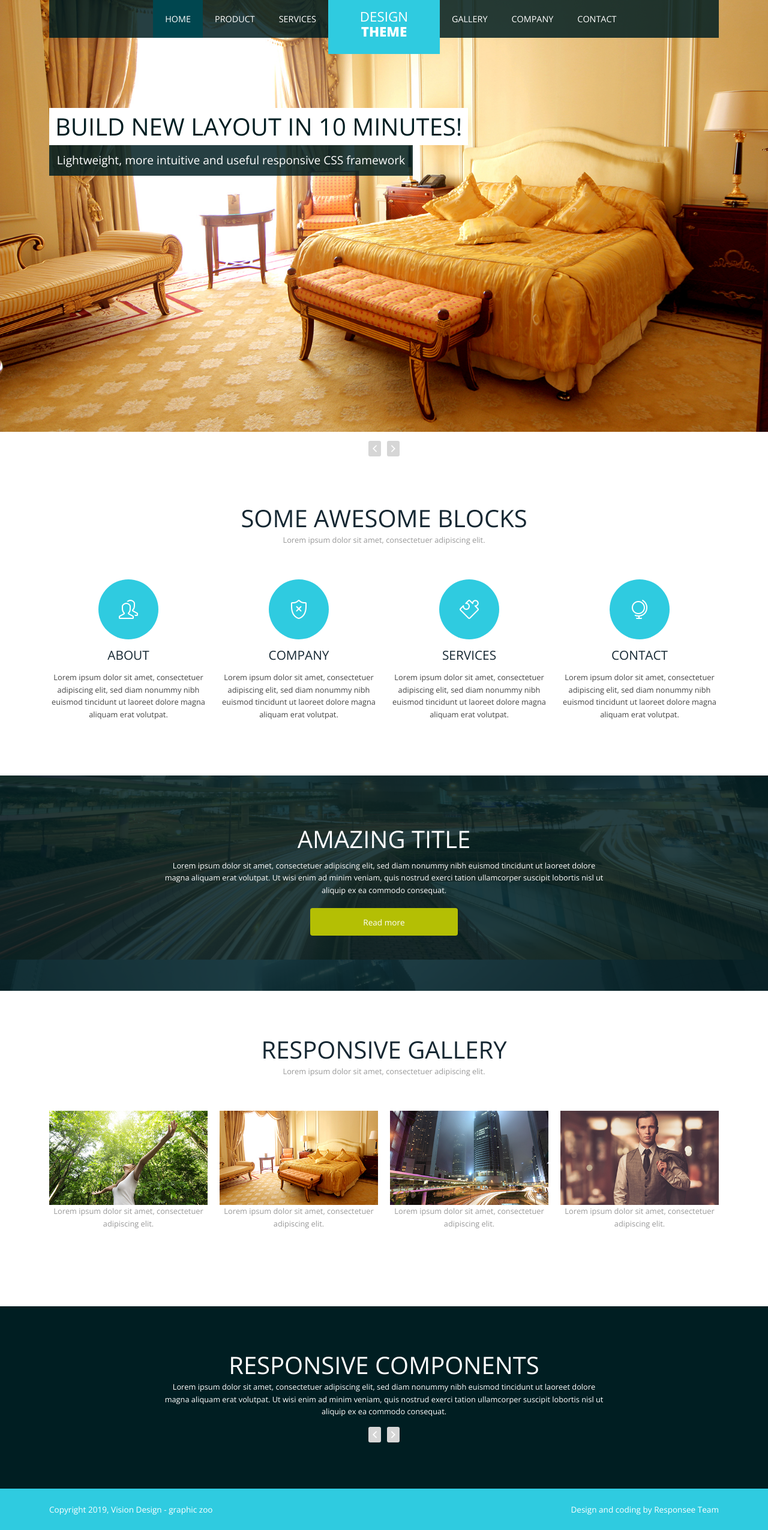
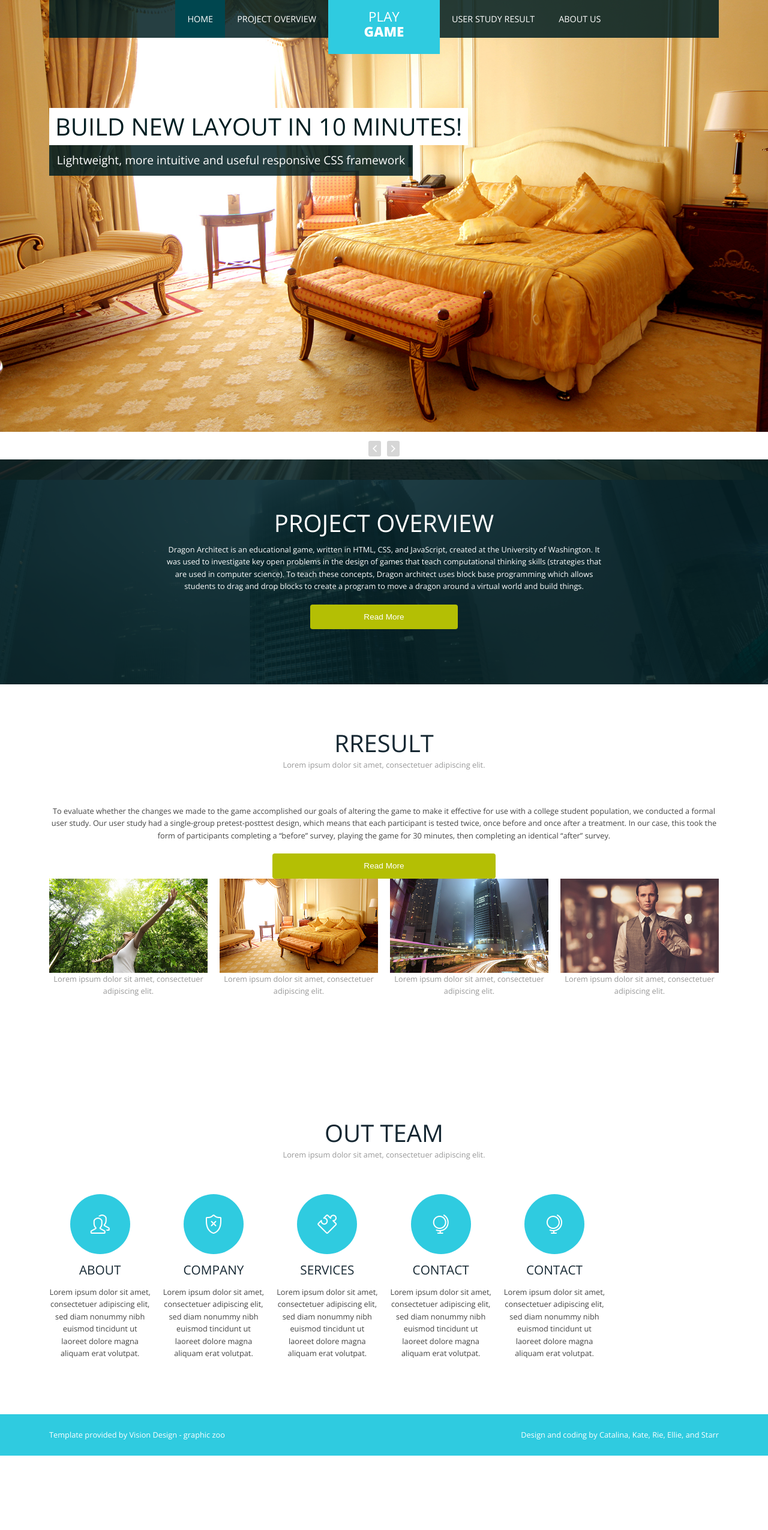
Before and after one commit to riekurita98/dragon-architect-website, a plain HTML site: page index.html in a window 1280 px wide. Shown: the whole page at 60% size. After the commit the page ends 2427 px from the top, so only its background shows below. Drawn offline with nearby package versions, Linux system fonts and the light colour scheme; files whose address does not match are found by name.

Commit message:
nav and layout

```diff
--- a/css/template-style.css
+++ b/css/template-style.css
@@ -261,3 +261,9 @@ form.customform input, form.customform select, form.customform textarea {
     float: none;
   }
 }
+
+
+/* Dragon Architect Addition */
+#more {
+	display: none;
+}
--- a/index.html
+++ b/index.html
@@ -3,7 +3,8 @@
    <head>
       <meta charset="UTF-8">
       <meta name="viewport" content="width=device-width, initial-scale=1.0" />
-      <title>Free responsive business website template</title>
+      <title>Dragon Architect</title>
+      <link rel="icon" href="img/dragon.png">
       <link rel="stylesheet" href="css/components.css">
       <link rel="stylesheet" href="css/icons.css">
       <link rel="stylesheet" href="css/responsee.css">
@@ -22,7 +23,7 @@
             <div class="line">
                <!-- Mobile version of logo -->
                <div class="logo logo-small">
-                 <a href="index.html">DESIGN <br /><strong>THEME</strong></a>
+                 <a href="index.html">PLAY <br /><strong>GAME</strong></a>
                </div>
 
                <div class="top-nav">
@@ -31,42 +32,20 @@
                      <ul class="right top-ul chevron">
                         <li><a href="index.html">Home</a>
                         </li>
-                        <li><a href="product.html">Product</a>
-                        </li>
-                        <li><a href="services.html">Services</a>
+                        <li><a href="overview.html">Project Overview</a>
                         </li>
                      </ul>
                   </div>
                   <ul class="s-12 l-2">
                      <li class="logo hide-s hide-m">
-                        <a href="index.html">DESIGN <br /><strong>THEME</strong></a>
+                        <a href="index.html">PLAY <br /><strong>GAME</strong></a>
                      </li>
                   </ul>
                   <div class="s-12 l-5">
                      <ul class="top-ul chevron">
-                        <li><a href="gallery.html">Gallery</a>
+                        <li><a href="result.html">User Study Result </a>
                         </li>
-                        <li>
-                           <a>Company</a>
-                           <ul>
-                              <li><a>Company 1</a>
-                              </li>
-                              <li><a>Company 2</a>
-                              </li>
-                              <li>
-                                 <a>Company 3</a>
-                                 <ul>
-                                    <li><a>Company 3-1</a>
-                                    </li>
-                                    <li><a>Company 3-2</a>
-                                    </li>
-                                    <li><a>Company 3-3</a>
-                                    </li>
-                                 </ul>
-                              </li>
-                           </ul>
-                        </li>
-                        <li><a href="contact.html">Contact</a>
+                        <li><a href="about.html">About Us</a>
                         </li>
                      </ul>
                   </div>
@@ -122,57 +101,59 @@
                </div>
             </div>
          </div>
-         <!-- FIRST BLOCK -->
-         <div id="first-block">
-            <div class="line">
-               <h2>Some awesome blocks</h2>
-               <p class="subtitile">Lorem ipsum dolor sit amet, consectetuer adipiscing elit.
-               </p>
-               <div class="margin">
-                  <div class="s-12 m-6 l-3 margin-bottom">
-                     <i class="icon-sli-people icon2x"></i>
-                     <h3>About</h3>
-                     <p>Lorem ipsum dolor sit amet, consectetuer adipiscing elit, sed diam nonummy nibh euismod tincidunt ut laoreet dolore magna aliquam erat volutpat.</p>
-                  </div>
-                  <div class="s-12 m-6 l-3 margin-bottom">
-                     <i class="icon-sli-shield icon2x"></i>
-                     <h3>Company</h3>
-                     <p>Lorem ipsum dolor sit amet, consectetuer adipiscing elit, sed diam nonummy nibh euismod tincidunt ut laoreet dolore magna aliquam erat volutpat.</p>
-                  </div>
-                  <div class="s-12 m-6 l-3 margin-bottom">
-                     <i class="icon-sli-puzzle icon2x"></i>
-                     <h3>Services</h3>
-                     <p>Lorem ipsum dolor sit amet, consectetuer adipiscing elit, sed diam nonummy nibh euismod tincidunt ut laoreet dolore magna aliquam erat volutpat.</p>
-                  </div>
-                  <div class="s-12 m-6 l-3 margin-bottom">
-                     <i class="icon-sli-globe-alt icon2x"></i>
-                     <h3>Contact</h3>
-                     <p>Lorem ipsum dolor sit amet, consectetuer adipiscing elit, sed diam nonummy nibh euismod tincidunt ut laoreet dolore magna aliquam erat volutpat.</p>
-                  </div>
-               </div>
-            </div>
-         </div>
-         <!-- SECOND BLOCK -->
+
+         <!-- OVERVIEW -->
          <div id="second-block">
             <div class="line">
                <div class="margin-bottom">
                   <div class="margin">
                      <article class="s-12 l-8 center">
-                        <h1>Amazing title</h1>
-                        <p class="margin-bottom">Lorem ipsum dolor sit amet, consectetuer adipiscing elit, sed diam nonummy nibh euismod tincidunt ut laoreet dolore magna aliquam erat volutpat. Ut wisi enim ad minim veniam, quis nostrud exerci tation ullamcorper suscipit lobortis nisl ut aliquip ex ea commodo consequat.
+                        <h1>Project Overview</h1>
+                        <p class="margin-bottom">
+                           Dragon Architect is an educational game, written in HTML, CSS, and JavaScript, created at the University of Washington. It was used to investigate key open problems in the design of games that teach computational thinking skills (strategies that are used in computer science). To teach these concepts, Dragon architect uses block base programming which allows students to drag and drop blocks to create a program to move a dragon around a virtual world and build things.
+                           <span id="more"><br><br>
+                           Games like Dragon Architect can actually increase representation in computer science. Research has shown that many students, especially non-male identifying, lack confidence that they have the ability to learn computer science, which can prevent them from ever trying. By playing educational games, students are able to build confidence in their own skills. Playing a game can also change a student’s perspective on the field of computer science in general. For example, computer science is perceived as a field more appropriate for men, discouraging non-male identifying students from participating, but a game that is specifically created to appeal to all genders can help change that misconception. Finally, a game like Dragon Architect can increase overall interest in computer science. One hope for a game like Dragon Architect is to provide students an opportunity to discover their interest in computer science.
+                           <br><br>
+                           The original game was created for middle school students. Our project was to redesign the game for college students, specifically students who have never learned computer science or who are just starting out.
+                           <br><br>
+                           We transformed the front end to be a modern and engaging user experience. We also added a Python display, representing the block code, to better connect Dragon Architect with the Carleton Intro Computer Science course. The original game taught students about loops and functions; our final major addition to the game was adding four new levels to teach variables.
+                        </span>
                         </p>
-                        <a class="button rounded-btn submit-btn s-12 l-4 center" href="product.html">Read more</a>
+                        <!-- <a class="button rounded-btn submit-btn s-12 l-4 center" href="product.html">Read more</a>   -->
+                        <button class="button rounded-btn submit-btn s-12 l-4 center" onclick="readMore()" id="moreBtn">Read More</button>
                      </article>
                   </div>
                </div>
             </div>
          </div>
-         <!-- GALLERY -->
+         <!-- RESULT -->
          <div id="third-block">
             <div class="line">
-               <h2>Responsive gallery</h2>
+               <h2>Rresult </h2>
                <p class="subtitile">Lorem ipsum dolor sit amet, consectetuer adipiscing elit.
                </p>
+               <p class="margin-bottom">
+                  To evaluate whether the changes we made to the game accomplished our goals of altering the game to make it effective for use with a college student population, we conducted a formal user study. Our user study had a single-group pretest-posttest design, which means that each participant is tested twice, once before and once after a treatment. In our case, this took the form of participants completing a “before” survey, playing the game for 30 minutes, then completing an identical “after” survey.
+                  <span id="more"><br><br>
+                     We recruited 30 Carleton students from class years 2024 through 2020 who had never taken a computer science class and had little to no experience with programming to participate in our study. The surveys that were completed by participants before and after playing were identical, and each participant was only compared to their past self. . They had two sections. The first contained questions that assessed their attitudes towards computer science.
+                     <br><br>
+                     This section contained 11 Likert-Scale questions that ask participants how much they agree with a given statement about computer science, computing, or computational thinking. Participants are given four possible responses that range from strongly disagree to strongly agree. These questions were drawn from two validated surveys developed by Computer Science Education Researchers. [Hoegh & Moskal, 2009; Cetin & Ozden, 2015]
+                     <br><br>
+                     The second section of our survey contained four questions that assessed the participants’ understanding of a few computational thinking skills, including loops, variables, and procedures.
+                     These questions present a snippet of python code, shown on the left, and asked the participant to choose the image that displays what the cubes and dragon would look like after the code is run.
+                     <br><br>
+                     The second section of our survey contained four questions that assessed the participants’ understanding of a few computational thinking skills, including loops, variables, and procedures.
+                     <br><br>
+                     These questions present a snippet of python code, shown on the left, and asked the participant to choose the image that displays what the cubes and dragon would look like after the code is run. This question in particular was assessing understanding of nested loops and variables.
+                     <br><br>
+                     To analyze any change in the participants’ attitudes towards CS, we calculated an average attitude score for each student from before and after playing the game. We did so by turning their responses into integer values, flipping the scale for statements that were negative towards computer science, then averaging across the 11 questions. For example, a response of “strongly disagree” to a positive statement about computer science was coded as 0 while a “strongly agree” response to a positive statement about computer science was coded as 3. Therefore, possible attitude scores ranged from 0 to 3, with 3 indicating positive attitudes towards computer science.
+                     <br><br>
+                     Before playing the game, participants had an average attitude score of 1.4, and you can see the distribution in scores in this histogram. After playing the game, participants had an average attitude score of 1.8, and you can see the distribution in “after” scores in the histogram on the right. A t-test of dependent means revealed that this is a significant difference in attitude score from before to after playing. The effect size related to this change is 1.3, so we can conclude that this effect is also large.
+                     <br><br>
+                     Overall, these are exciting preliminary results that suggest that our updated version of the game effectively introduces Carleton students to computational thinking and improves Carleton students’ attitudes towards Computer Science.
+                  </span>
+                  </p>
+                  <button class="button rounded-btn submit-btn s-12 l-4 center" onclick="readMoreResult()" id="moreBtnResult">Read More</button>
                <div class="margin">
                   <div class="s-12 m-6 l-3">
                      <img src="img/first-small.jpg" alt="alternative text">
@@ -197,38 +178,51 @@
                </div>
             </div>
          </div>
-         <div id="fourth-block">
+         <!-- ABOUT US -->
+         <div id="first-block">
             <div class="line">
-               <div id="news-carousel" class="owl-carousel owl-theme">
-                  <div class="item">
-                     <h2>Amazing responsive template</h2>
-                     <p class="s-12 m-12 l-8 center">Lorem ipsum dolor sit amet, consectetuer adipiscing elit, sed diam nonummy nibh euismod tincidunt ut laoreet dolore magna aliquam erat volutpat. Ut wisi enim ad minim veniam, quis nostrud exerci tation ullamcorper suscipit lobortis nisl ut aliquip ex ea commodo consequat.
-                     </p>
+               <h2>Out Team</h2>
+               <p class="subtitile">Lorem ipsum dolor sit amet, consectetuer adipiscing elit.
+               </p>
+               <div class="margin">
+                  <div class="s-9 m-6 l-2 margin-bottom">
+                     <i class="icon-sli-people icon2x"></i>
+                     <h3>About</h3>
+                     <p>Lorem ipsum dolor sit amet, consectetuer adipiscing elit, sed diam nonummy nibh euismod tincidunt ut laoreet dolore magna aliquam erat volutpat.</p>
                   </div>
-                  <div class="item">
-                     <h2>Responsive components</h2>
-                     <p class="s-12 m-12 l-8 center">Lorem ipsum dolor sit amet, consectetuer adipiscing elit, sed diam nonummy nibh euismod tincidunt ut laoreet dolore magna aliquam erat volutpat. Ut wisi enim ad minim veniam, quis nostrud exerci tation ullamcorper suscipit lobortis nisl ut aliquip ex ea commodo consequat.
-                     </p>
+                  <div class="s-9 m-6 l-2 margin-bottom">
+                     <i class="icon-sli-shield icon2x"></i>
+                     <h3>Company</h3>
+                     <p>Lorem ipsum dolor sit amet, consectetuer adipiscing elit, sed diam nonummy nibh euismod tincidunt ut laoreet dolore magna aliquam erat volutpat.</p>
                   </div>
-                  <div class="item">
-                     <h2>Retina ready</h2>
-                     <p class="s-12 m-12 l-8 center">Lorem ipsum dolor sit amet, consectetuer adipiscing elit, sed diam nonummy nibh euismod tincidunt ut laoreet dolore magna aliquam erat volutpat. Ut wisi enim ad minim veniam, quis nostrud exerci tation ullamcorper suscipit  lobortis nisl ut aliquip ex ea commodo consequat.
-                     </p>
+                  <div class="s-9 m-6 l-2 margin-bottom">
+                     <i class="icon-sli-puzzle icon2x"></i>
+                     <h3>Services</h3>
+                     <p>Lorem ipsum dolor sit amet, consectetuer adipiscing elit, sed diam nonummy nibh euismod tincidunt ut laoreet dolore magna aliquam erat volutpat.</p>
+                  </div>
+                  <div class="s-9 m-6 l-2 margin-bottom">
+                     <i class="icon-sli-globe-alt icon2x"></i>
+                     <h3>Contact</h3>
+                     <p>Lorem ipsum dolor sit amet, consectetuer adipiscing elit, sed diam nonummy nibh euismod tincidunt ut laoreet dolore magna aliquam erat volutpat.</p>
+                  </div>
+                  <div class="s-9 m-6 l-2 margin-bottom">
+                     <i class="icon-sli-globe-alt icon2x"></i>
+                     <h3>Contact</h3>
+                     <p>Lorem ipsum dolor sit amet, consectetuer adipiscing elit, sed diam nonummy nibh euismod tincidunt ut laoreet dolore magna aliquam erat volutpat.</p>
                   </div>
                </div>
             </div>
          </div>
-      </section>
       <!-- FOOTER -->
       <footer>
          <div class="line">
             <div class="s-12 l-6">
-               <p>Copyright 2019, Vision Design - graphic zoo
+               <p>Template provided by Vision Design - graphic zoo
                </p>
             </div>
             <div class="s-12 l-6">
                <p class="right">
-                  <a class="right" href="http://www.myresponsee.com" title="Responsee - lightweight responsive framework">Design and coding by Responsee Team</a>
+                  <a class="right" href="http://www.myresponsee.com" title="Responsee - lightweight responsive framework">Design and coding by Catalina, Kate, Rie, Ellie, and Starr</a>
                </p>
             </div>
          </div>
@@ -259,6 +253,22 @@
            });
          });
 
+         function readMore() {
+            // var dots = document.getElementById("dots");
+            var moreText = document.getElementById("more");
+            var btnText = document.getElementById("moreBtn");
+            console.log(moreText.style.display);
+            if (moreText.style.display === "none") {
+               // dots.style.display = "inline";
+               btnText.innerHTML = "Read More";
+               moreText.style.display = "none";
+            } else {
+               // dots.style.display = "none";
+               btnText.innerHTML = "Read Less";
+               moreText.style.display = "inline";
+            }
+         }
+
       </script>
    </body>
 </html>
```
Also changed, not shown: img/dragon.png (added).
